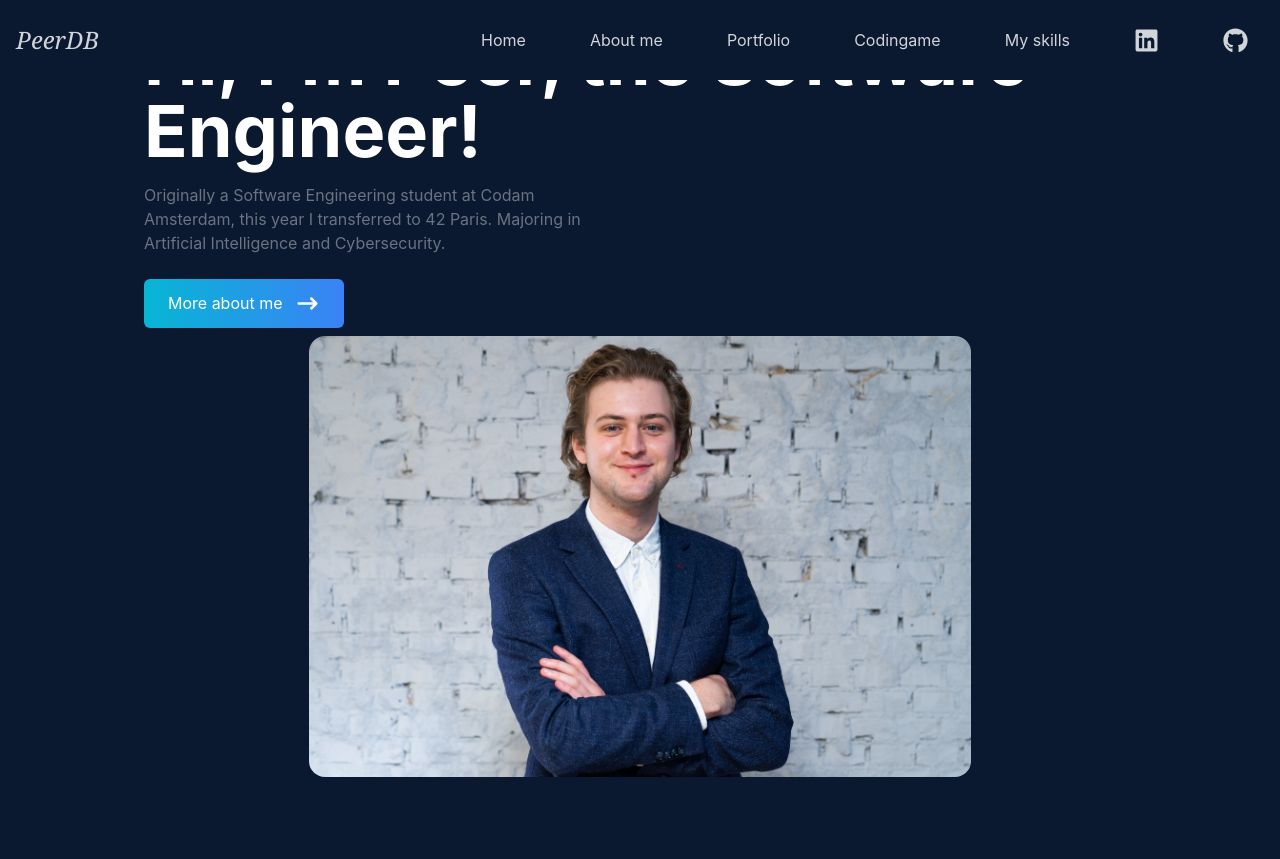
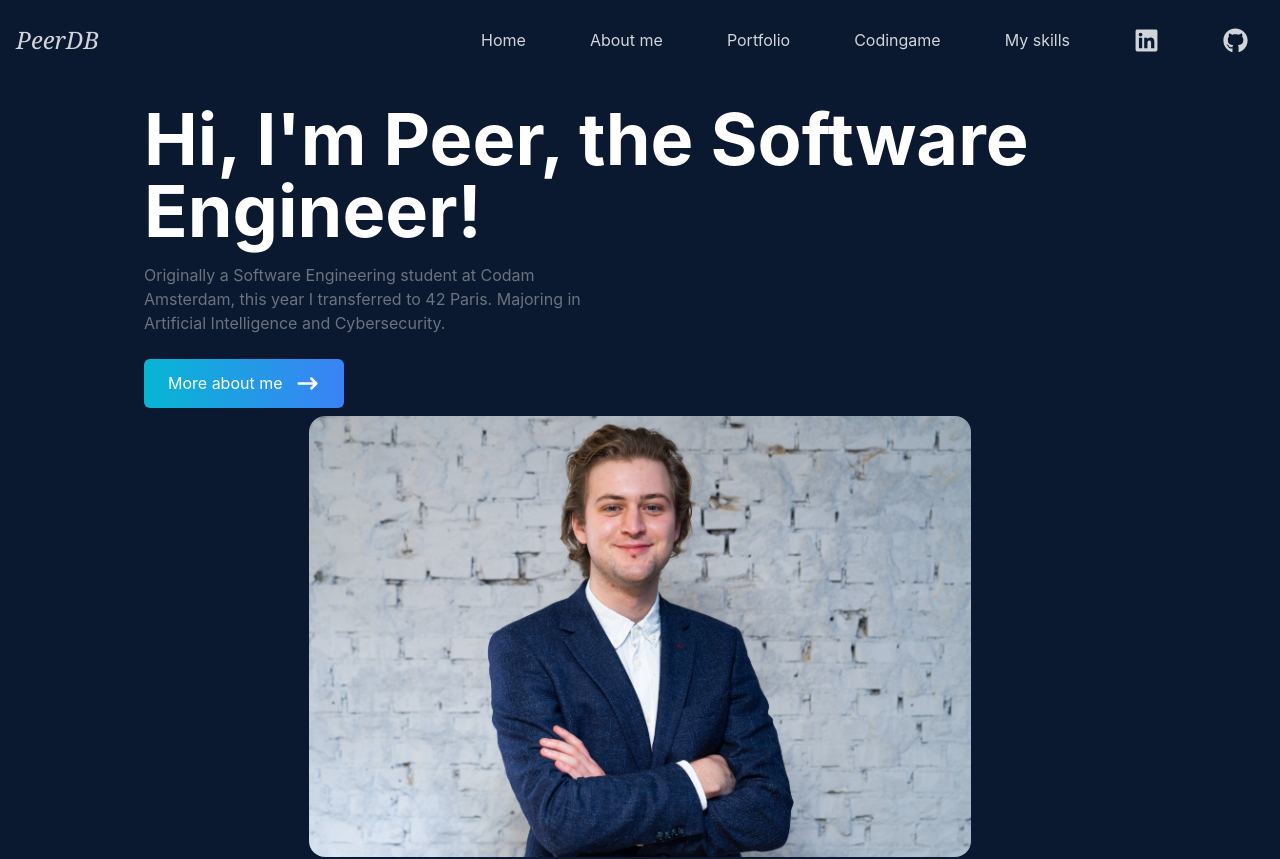
Before and after one commit to pde-bakk/personal-site, a React (Create React App) app: page / in a window 1280 px wide. Shown: the top 859 px of the page. Built offline with nearby package versions, Linux system fonts and the light colour scheme.

Commit message:
added extra padding to top of the page

```diff
--- a/src/components/Home.jsx
+++ b/src/components/Home.jsx
@@ -9,7 +9,7 @@ const Home = () => {
 			name="home"
 			className="h-screen w-full bg-[#0a192f]"
 		>
-			<div className="max-w-screen-lg mx-auto flex flex-col items-center justify-center h-full px-4 md:flex-row">
+			<div className="max-w-screen-lg pt-40 mx-auto flex flex-col items-center justify-center h-full px-4 md:flex-row">
 
 				<div className="flex flex-col justify-center h-full">
 					<h2 className="text-4xl sm:text-7xl font-bold text-white">
```
